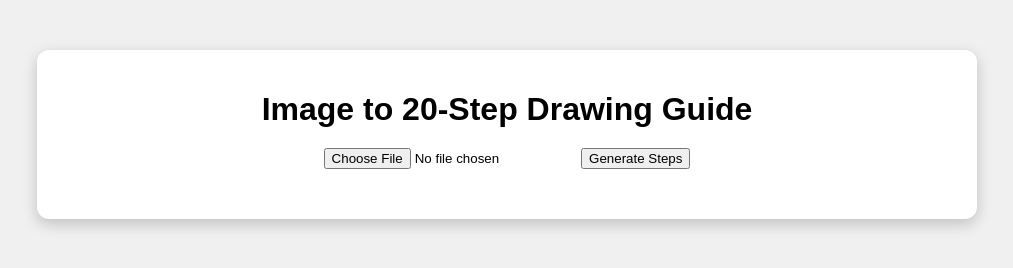
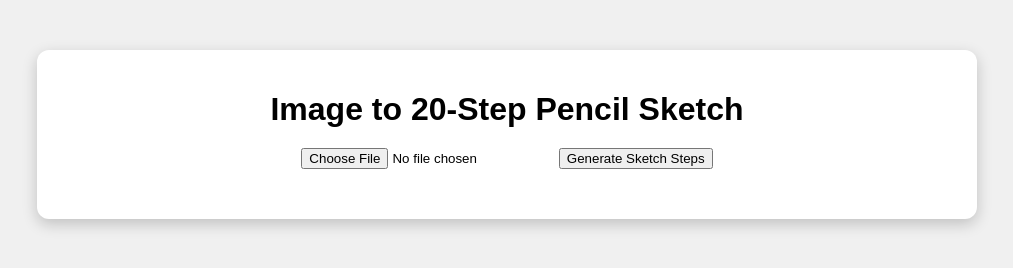
Before and after one commit to BlackScull12/draw, a plain HTML site: page index.html in a window 1280 px wide. Shown: the whole page, without its empty margins (133-1146 px from the left). Drawn offline with Linux system fonts and the light colour scheme.

Commit message:
Update index.html

```diff
--- a/index.html
+++ b/index.html
@@ -3,21 +3,19 @@
 <head>
 <meta charset="UTF-8">
 <meta name="viewport" content="width=device-width, initial-scale=1.0">
-<title>Image to Drawing Steps</title>
+<title>Image to 20-Step Pencil Sketch</title>
 <link rel="stylesheet" href="style.css">
 </head>
 <body>
 <div class="container">
-    <h1>Image to 20-Step Drawing Guide</h1>
+  <h1>Image to 20-Step Pencil Sketch</h1>
 
   <div class="upload-section">
     <input type="file" id="imageInput" accept="image/*">
-      <button id="generateBtn">Generate Steps</button>
+    <button id="generateBtn">Generate Sketch Steps</button>
   </div>
 
-    <div id="stepsContainer" class="steps-container">
-      <!-- Generated steps will appear here -->
-    </div>
+  <div id="stepsContainer" class="steps-container"></div>
 </div>
 
 <script src="script.js"></script>
```
Lines whose indentation alone changed are shown as unchanged.
